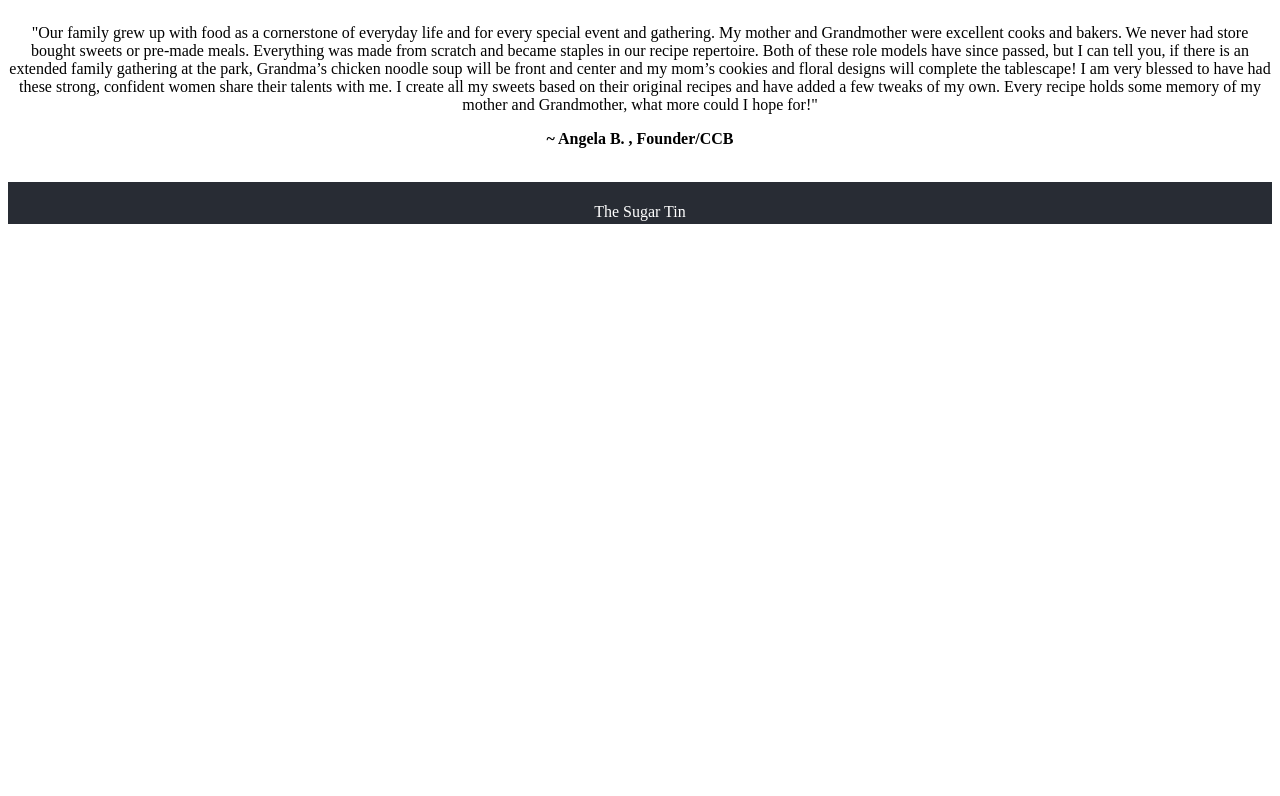
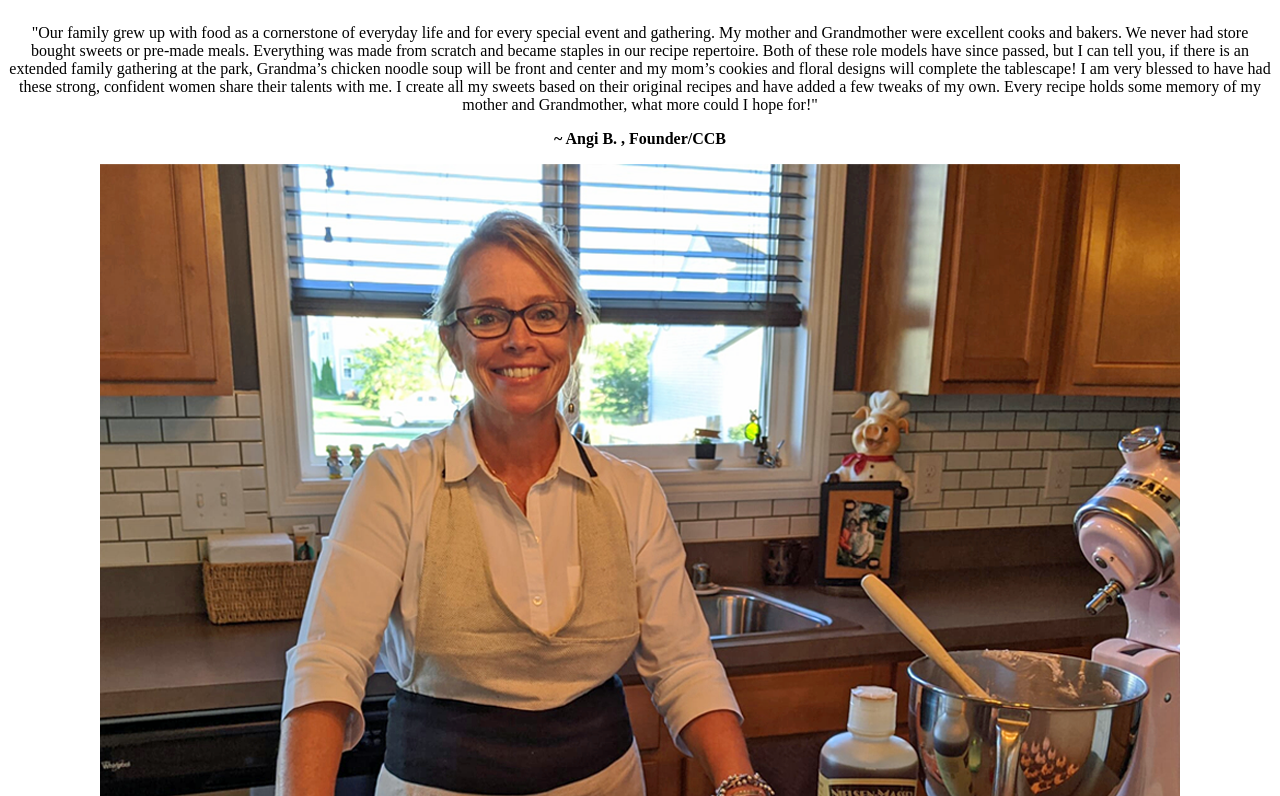
Before and after one commit to nemesismon/the-sugar-tin, a React (Create React App) app: page /about in a window 1280 px wide. Shown: the part 564-1360 px from the top of the page. Before the commit the page ends 800 px from the top, so only its background shows below. Built offline with nearby package versions, Linux system fonts and the light colour scheme; data requests are answered from the project's data file.

Commit message:
P2 Review 5.31.22

```diff
--- a/src/Components/About.js
+++ b/src/Components/About.js
@@ -9,8 +9,9 @@ function About () {
         </p>
 
         <p><b>
-            ~ Angela B. , Founder/CCB
+            ~ Angi B. , Founder/CCB
         </b></p>
+        <img src="./Angi.png" />
         </div>
     )
 }
--- a/src/Components/App.js
+++ b/src/Components/App.js
@@ -77,8 +77,6 @@ function App() {
         },
         body: JSON.stringify(formData),
       })
-      // .then((response) => response.json())
-      // .then((data) => console.log(data))
 
       setFirstName("")
       setLastName("")
```
